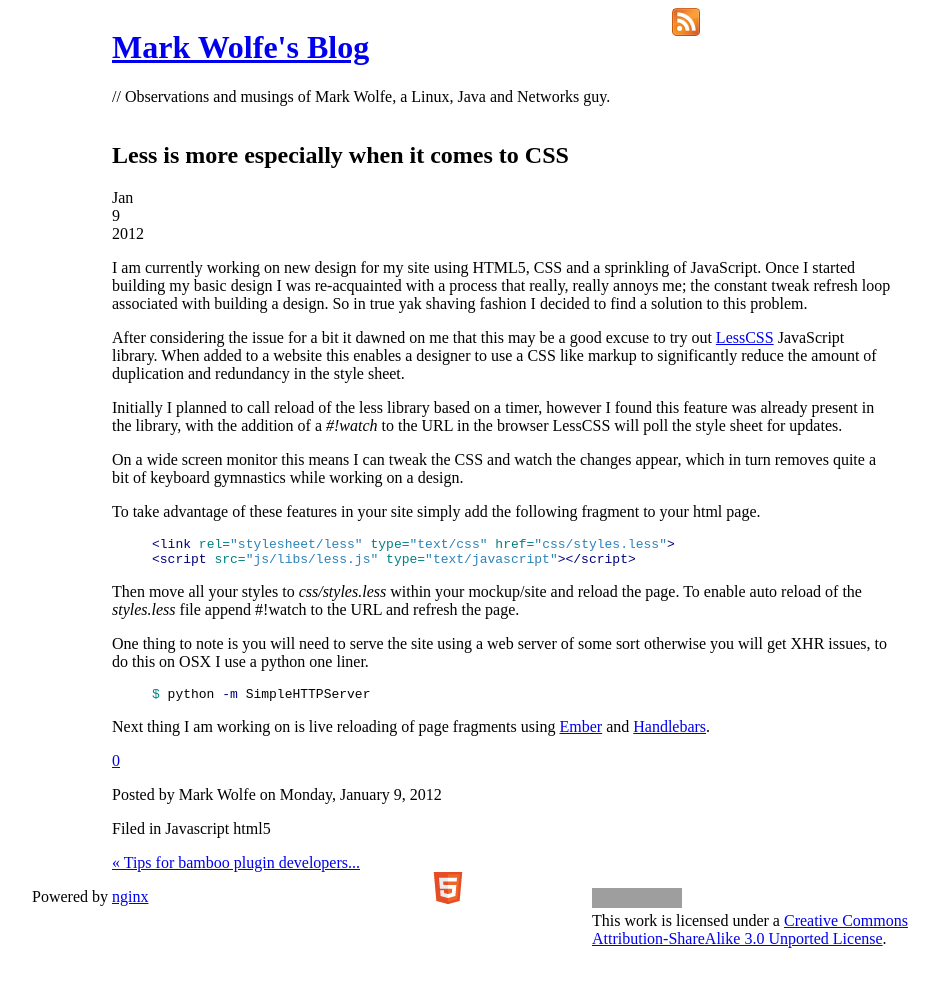
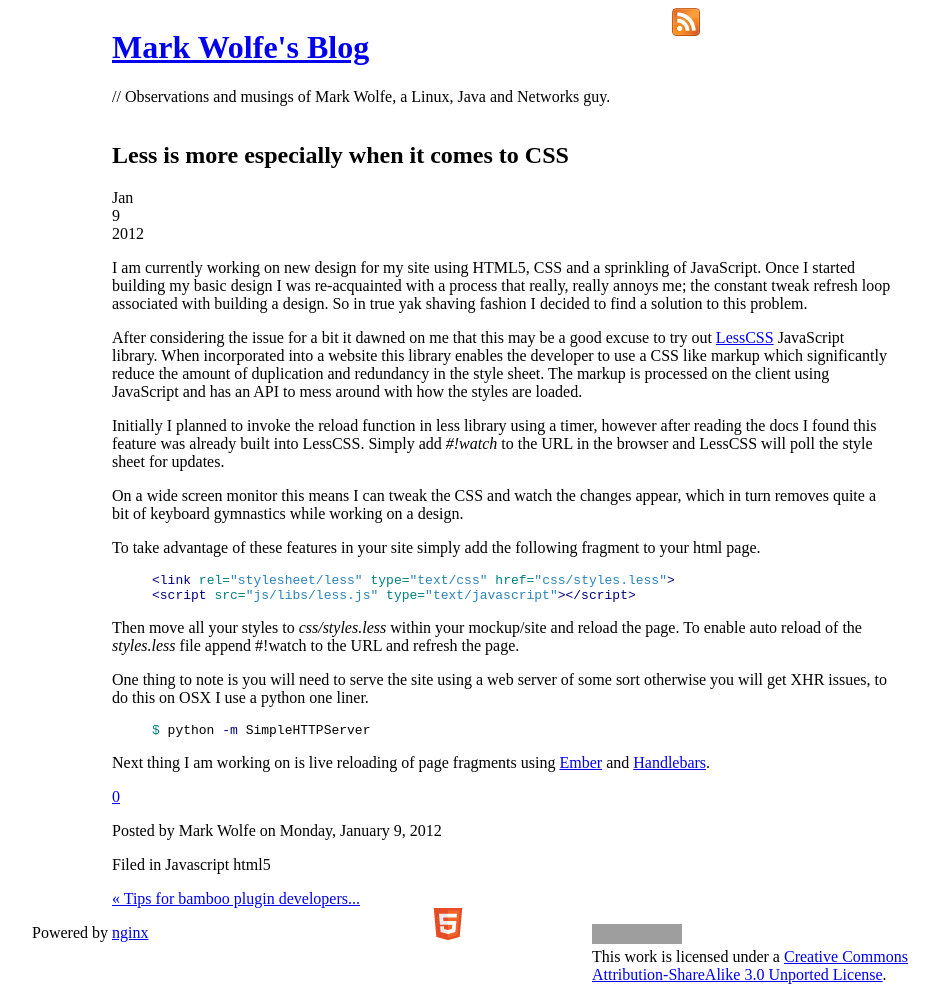
Before and after one commit to wolfeidau/wolfeidau_site, a Jekyll site: the page built from _posts/2012-01-09-less-is-more-especially-when-it-comes-to-css.md, in a window 1280 px wide. Shown: the whole page, without its empty margins (138-1077 px from the left). Built offline with Jekyll 4.4.1, drawn with Linux system fonts in a browser that asks for light colours; some web fonts are replaced; comment, search, counter and statistics services are not loaded; before the commit the page ends 972 px from its top, so only the background shows below that; grey boxes are pictures that could not be loaded.

Commit message:
Some reworking of the post.

```diff
--- a/_posts/2012-01-09-less-is-more-especially-when-it-comes-to-css.md
+++ b/_posts/2012-01-09-less-is-more-especially-when-it-comes-to-css.md
@@ -6,9 +6,9 @@ category: JavaScript HTML5
 
 I am currently working on new design for my site using HTML5, CSS and a sprinkling of JavaScript. Once I started building my basic design I was re-acquainted with a process that really, really annoys me; the constant tweak refresh loop associated with building a design. So in true yak shaving fashion I decided to find a solution to this problem.
 
-After considering the issue for a bit it dawned on me that this may be a good excuse to try out [LessCSS](http://lesscss.org "LessCSS Website") JavaScript library. When added to a website this enables a designer to use a CSS like markup to significantly reduce the amount of duplication and redundancy in the style sheet.
+After considering the issue for a bit it dawned on me that this may be a good excuse to try out [LessCSS](http://lesscss.org "LessCSS Website") JavaScript library. When incorporated into a website this library enables the developer to use a CSS like markup which significantly reduce the amount of duplication and redundancy in the style sheet. The markup is processed on the client using JavaScript and has an API to mess around with how the styles are loaded.
 
-Initially I planned to call reload of the less library based on a timer, however I found this feature was already present in the library, with the addition of a _#!watch_ to the URL in the browser LessCSS will poll the style sheet for updates.
+Initially I planned to invoke the reload function in less library using a timer, however after reading the docs I found this feature was already built into LessCSS. Simply add _#!watch_ to the URL in the browser and LessCSS will poll the style sheet for updates.
 
 On a wide screen monitor this means I can tweak the CSS and watch the changes appear, which in turn removes quite a bit of keyboard gymnastics while working on a design.
 
```
